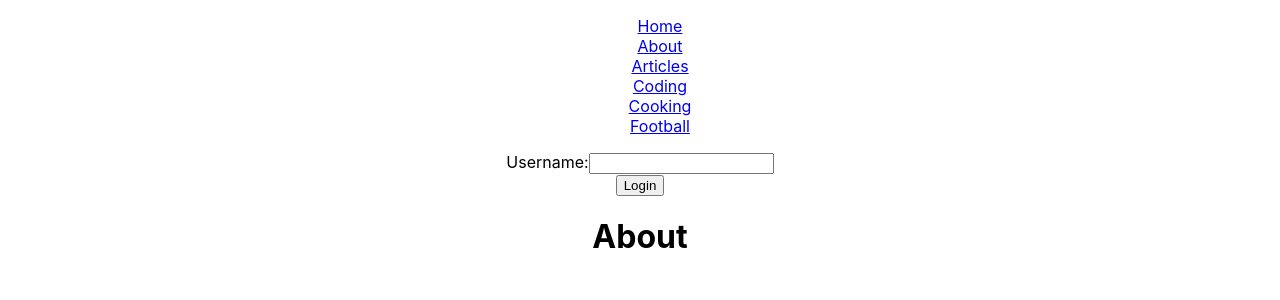
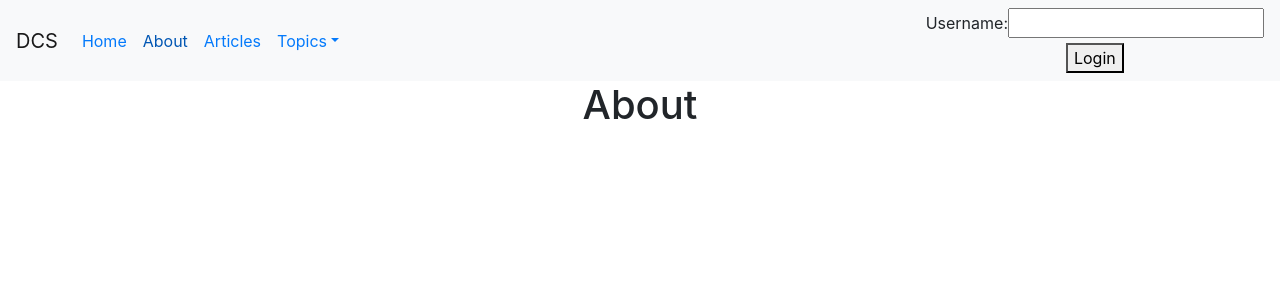
Before and after one commit to DAVIDCORNEY/dcnews, a React (Create React App) app: page /about in a window 1280 px wide. Shown: the top 300 px of the page. Built offline with nearby package versions, Linux system fonts and the light colour scheme.

Commit message:
Implemented a responsive Navbar

```diff
--- a/package.json
+++ b/package.json
@@ -5,6 +5,10 @@
   "dependencies": {
     "@reach/router": "^1.2.1",
     "axios": "^0.19.0",
+    "bootstrap": "^4.3.1",
+    "jquery": "^3.4.1",
+    "moment": "^2.24.0",
+    "popper.js": "^1.15.0",
     "react": "^16.8.6",
     "react-dom": "^16.8.6",
     "react-scripts": "3.0.1"
--- a/src/components/ArticleCard/ArticleCard.js
+++ b/src/components/ArticleCard/ArticleCard.js
@@ -1,18 +1,21 @@
 import React from "react";
 import { Link } from "@reach/router";
+import moment from "moment";
 
 const ArticleCard = ({ article }) => {
   const { title, author, comment_count, votes, created_at } = article;
   return (
-    <article>
-      <div>
-        <Link to={`/articles/${article.article_id}`}>
-          <h2>{title}</h2>
-        </Link>
-        <h3>Username: {author}</h3>
-        <h3>Comments: {comment_count}</h3>
-        <h3>Votes: {votes}</h3>
-        <h3>Date: {created_at}</h3>
+    <article className="row mt-3">
+      <div className="col-sm-12 card">
+        <div className="card-body">
+          <Link to={`/articles/${article.article_id}`}>
+            <h2 className="card-title">{title}</h2>
+          </Link>
+          <h4>Username: {author}</h4>
+          <h4>Comments: {comment_count}</h4>
+          <h4>Votes: {votes}</h4>
+          <h4>Posted on: {moment(created_at).format("LL")}</h4>
+        </div>
       </div>
     </article>
   );
--- a/src/components/Header/Header.js
+++ b/src/components/Header/Header.js
@@ -1,22 +1,35 @@
 import React from "react";
 import Navigation from "../Naviagtion/Navigation";
-import LoginBox from "../LoginBox/LoginBox";
-import LogoutBox from "../LogoutBox/LogoutBox";
 
-const Header = props => {
+const Header = ({ isLoggedIn, getLoggedInUser }) => {
   return (
     <header className="header">
-      <Navigation />
-      {props.isLoggedIn ? (
-        <LogoutBox
-          name={props.isLoggedIn}
-          getLoggedInUser={props.getLoggedInUser}
-        />
-      ) : (
-        <LoginBox getLoggedInUser={props.getLoggedInUser} />
-      )}
+      <Navigation isLoggedIn={isLoggedIn} getLoggedInUser={getLoggedInUser} />
     </header>
   );
 };
 
 export default Header;
+
+// import React from "react";
+// import Navigation from "../Naviagtion/Navigation";
+// import LoginBox from "../LoginBox/LoginBox";
+// import LogoutBox from "../LogoutBox/LogoutBox";
+
+// const Header = props => {
+//   return (
+//     <header className="header">
+//       <Navigation />
+//       {props.isLoggedIn ? (
+//         <LogoutBox
+//           name={props.isLoggedIn}
+//           getLoggedInUser={props.getLoggedInUser}
+//         />
+//       ) : (
+//           <LoginBox getLoggedInUser={props.getLoggedInUser} />
+//         )}
+//     </header>
+//   );
+// };
+
+// export default Header;
--- a/src/components/Home/Home.js
+++ b/src/components/Home/Home.js
@@ -3,6 +3,7 @@ import * as api from "../../Api";
 import ArticleCard from "../ArticleCard/ArticleCard";
 import Error from "../Error/Error";
 import LoadingSpinner from "../LoadingSpinner/LoadingSpinner";
+import HomePageImage from "../HomePageImage/HomePageImage";
 
 class Home extends Component {
   state = {
@@ -35,9 +36,8 @@ class Home extends Component {
     if (error) return <Error error={error} />;
     return (
       <div>
-        <h1>Home Page</h1>
-        <h2>Latest Articles</h2>
-        <section>
+        <HomePageImage />
+        <section className="container">
           {articles.map(article => {
             const { article_id } = article;
             return <ArticleCard article={article} key={article_id} />;
--- /dev/null
+++ b/src/components/HomePageImage/HomePageImage.css
@@ -0,0 +1,7 @@
+.jumbotron {
+  background-image: url("https://res.cloudinary.com/dcs/image/upload/c_scale,h_400/v1561929331/dcnews/news.jpg");
+  height: 400px;
+  background-repeat: no-repeat;
+  background-size: cover;
+  border-bottom: 1px solid #ff6a00;
+}
--- /dev/null
+++ b/src/components/HomePageImage/HomePageImage.js
@@ -0,0 +1,15 @@
+import React from "react";
+import "./HomePageImage.css";
+
+const HomePageImage = () => {
+  return (
+    <section className="jumbotron jumbotron-fluid text-center">
+      <div className="container">
+        <h1 className="display-3 text-white">DC NEWS</h1>
+        <h2 className="display-0.5 text-white">Latest Articles</h2>
+      </div>
+    </section>
+  );
+};
+
+export default HomePageImage;
--- a/src/components/LogoutBox/LogoutBox.js
+++ b/src/components/LogoutBox/LogoutBox.js
@@ -1,11 +1,11 @@
 import React from "react";
 
-const LogoutBox = props => {
+const LogoutBox = ({ getLoggedInUser, name }) => {
   return (
     <div>
-      <h3>Welcome {props.name}</h3>
+      <h5>Welcome {name}</h5>
       <div className="button">
-        <button onClick={() => props.getLoggedInUser("")}>Logout</button>
+        <button onClick={() => getLoggedInUser("")}>Logout</button>
       </div>
     </div>
   );
--- /dev/null
+++ b/src/components/NavLink/NavLink.js
@@ -0,0 +1,17 @@
+import React from "react";
+import { Link } from "@reach/router";
+
+const NavLink = props => (
+  <Link
+    {...props}
+    getProps={({ isCurrent }) => {
+      return {
+        style: {
+          color: isCurrent ? "#0056b3" : "#047afb"
+        }
+      };
+    }}
+  />
+);
+
+export default NavLink;
--- a/src/components/Naviagtion/Navigation.js
+++ b/src/components/Naviagtion/Navigation.js
@@ -1,31 +1,111 @@
 import React from "react";
 import { Link } from "@reach/router";
+import NavLink from "../NavLink/NavLink";
+import LoginBox from "../LoginBox/LoginBox";
+import LogoutBox from "../LogoutBox/LogoutBox";
 
-const Navigation = () => {
+const Navigation = ({ isLoggedIn, getLoggedInUser }) => {
   return (
-    <nav>
-      <ul>
-        <li>
-          <Link to="/">Home</Link>
-        </li>
-        <li>
-          <Link to="/about">About</Link>
-        </li>
-        <li>
-          <Link to="/articles">Articles</Link>
-        </li>
-        <li>
-          <Link to="/topics/coding">Coding</Link>
-        </li>
-        <li>
-          <Link to="/topics/cooking">Cooking</Link>
-        </li>
-        <li>
-          <Link to="/topics/football">Football</Link>
-        </li>
-      </ul>
+    <nav className="navbar navbar-expand-lg navbar-light bg-light">
+      <Link to="/" className="navbar-brand">
+        DCS
+      </Link>
+      <button
+        className="navbar-toggler"
+        type="button"
+        data-toggle="collapse"
+        data-target="#navbarNavDropdown"
+        aria-controls="navbarNavDropdown"
+        aria-expanded="false"
+        aria-label="Toggle navigation"
+      >
+        <span className="navbar-toggler-icon" />
+      </button>
+      <div className="collapse navbar-collapse" id="navbarNavDropdown">
+        <ul className="navbar-nav mr-auto">
+          <li className="nav-item">
+            <NavLink to="/" className="nav-link">
+              Home <span className="sr-only">(current)</span>
+            </NavLink>
+          </li>
+          <li className="nav-item">
+            <NavLink to="/about" className="nav-link">
+              About
+            </NavLink>
+          </li>
+          <li className="nav-item">
+            <NavLink to="/articles" className="nav-link">
+              Articles
+            </NavLink>
+          </li>
+          <li className="nav-item dropdown">
+            <NavLink
+              to="#"
+              className="nav-link dropdown-toggle"
+              id="navbarDropdownMenuLink"
+              role="button"
+              data-toggle="dropdown"
+              aria-haspopup="true"
+              aria-expanded="false"
+            >
+              Topics
+            </NavLink>
+            <div
+              className="dropdown-menu"
+              aria-labelledby="navbarDropdownMenuLink"
+            >
+              <NavLink to="/topics/coding" className="dropdown-item">
+                Coding
+              </NavLink>
+              <NavLink to="/topics/cooking" className="dropdown-item">
+                Cooking
+              </NavLink>
+              <NavLink to="/topics/football" className="dropdown-item">
+                Football
+              </NavLink>
+            </div>
+          </li>
+        </ul>
+        {isLoggedIn ? (
+          <LogoutBox name={isLoggedIn} getLoggedInUser={getLoggedInUser} />
+        ) : (
+          <LoginBox getLoggedInUser={getLoggedInUser} />
+        )}
+      </div>
     </nav>
   );
 };
 
 export default Navigation;
+
+// import React from "react";
+// import { Link } from "@reach/router";
+
+// const Navigation = () => {
+//   return (
+//     <nav>
+//       <ul>
+//         <li>
+//           <Link to="/">Home</Link>
+//         </li>
+//         <li>
+//           <Link to="/about">About</Link>
+//         </li>
+//         <li>
+//           <Link to="/articles">Articles</Link>
+//         </li>
+//         <li>
+//           <Link to="/topics/coding">Coding</Link>
+//         </li>
+//         <li>
+//           <Link to="/topics/cooking">Cooking</Link>
+//         </li>
+//         <li>
+//           <Link to="/topics/football">Football</Link>
+//         </li>
+//       </ul>
+//     </nav>
+//   );
+// };
+
+// export default Navigation;
--- a/src/components/SingleArtical/SingleArticle.js
+++ b/src/components/SingleArtical/SingleArticle.js
@@ -4,6 +4,7 @@ import Comments from "../Comments/Comments";
 import Vote from "../Vote/Vote";
 import LoadingSpinner from "../LoadingSpinner/LoadingSpinner";
 import Error from "../Error/Error";
+import moment from "moment";
 
 class SingleArticle extends Component {
   state = {
@@ -51,7 +52,7 @@ class SingleArticle extends Component {
         <article>
           <h1>{title}</h1>
           <h3>Username: {author}</h3>
-          <h3>Date: {created_at}</h3>
+          <h3>Posted on: {moment(created_at).format("LL")}</h3>
           <Vote article_id={article_id} votes={votes} isLoggedIn={isLoggedIn} />
           <p>{body}</p>
         </article>
--- a/src/components/SingleComment/SingleComment.js
+++ b/src/components/SingleComment/SingleComment.js
@@ -1,13 +1,14 @@
 import React from "react";
 import Votes from "../Vote/Vote";
 import Delete from "../Delete/Delete";
+import moment from "moment";
 
 const SingleComment = ({ comment, isLoggedIn, setComments, comments }) => {
   const { author, votes, created_at, body, comment_id } = comment;
   return (
     <div key={comment_id}>
       <h3>User: {author}</h3>
-      <h3>Date: {created_at}</h3>
+      <h3>Posted on: {moment(created_at).format("LL")}</h3>
       <Votes comment_id={comment_id} votes={votes} isLoggedIn={isLoggedIn} />
       {isLoggedIn === author && (
         <Delete
--- a/src/index.js
+++ b/src/index.js
@@ -1,5 +1,7 @@
 import React from "react";
 import ReactDOM from "react-dom";
+import "bootstrap";
+import "bootstrap/dist/css/bootstrap.min.css";
 import "./index.css";
 import App from "./App";
 
```
Also changed, not shown: 1 other file (tests, documents, lock files or other folders).
